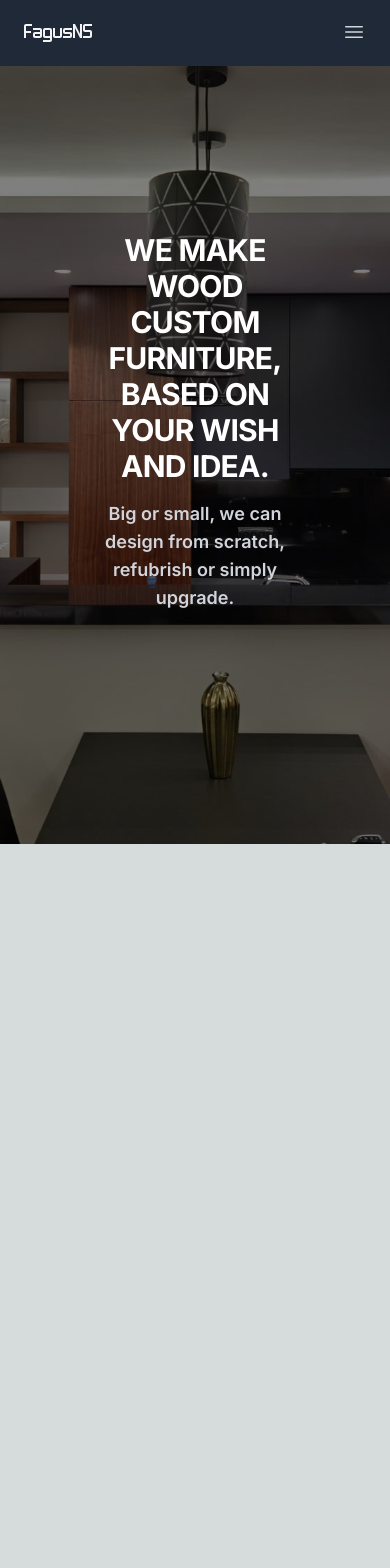
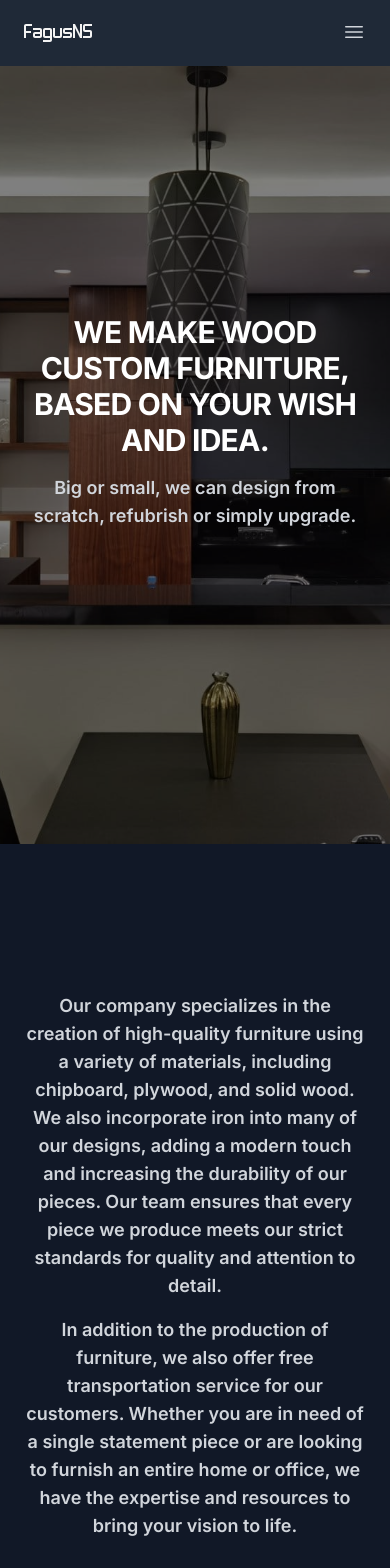
Before and after one commit to vladavoX/fagusns-nextjs, a Next.js app: page /en in a window 390 px wide. Shown: the top 1568 px of the page. Before the commit the page ends 844 px from the top, so only its background shows below. Built offline with nearby package versions, Linux system fonts and the light colour scheme.

Commit message:
about us section

```diff
--- /dev/null
+++ b/src/app/[lang]/components/About.tsx
@@ -0,0 +1,13 @@
+const About = ({ dict }: { dict: { paragraphFirst: string; paragraphSecond: string } }) => {
+	return (
+		<section
+			id='about'
+			className='min-h-screen w-full flex flex-col gap-4 justify-center items-center text-center text-lg lg:text-3xl font-semibold text-gray-300 p-6 sm:p-24 bg-gray-900'
+		>
+			<p>{dict.paragraphFirst}</p>
+			<p>{dict.paragraphSecond}</p>
+		</section>
+	)
+}
+
+export default About
--- a/src/app/[lang]/components/Header.tsx
+++ b/src/app/[lang]/components/Header.tsx
@@ -8,7 +8,7 @@ const Header = ({
 }) => {
 	return (
 		<header className="h-screen w-full flex items-center bg-[url('/hero.jpeg')] bg-no-repeat bg-center bg-cover">
-			<div className='flex flex-col justify-center w-full sm:w-2/3 text-center sm:text-left h-full bg-black bg-opacity-50 p-24'>
+			<div className='flex flex-col justify-center w-full sm:w-2/3 text-center sm:text-left h-full bg-black bg-opacity-50 p-6 sm:p-24'>
 				<h1 className='uppercase text-3xl font-bold tracking-tight text-white sm:text-4xl lg:text-6xl'>
 					{dict.heading}
 				</h1>
--- a/src/app/[lang]/page.tsx
+++ b/src/app/[lang]/page.tsx
@@ -1,12 +1,14 @@
 import { getDictionary } from '@/get-dictionary'
 import { Locale } from '@/i18n-config'
 import Header from './components/Header'
+import About from './components/About'
 
 export default async function Home({ params: { lang } }: { params: { lang: Locale } }) {
 	const dict = await getDictionary(lang)
 	return (
 		<main className='flex min-h-screen flex-col items-center justify-between'>
 			<Header dict={dict.header} />
+			<About dict={dict.about} />
 		</main>
 	)
 }
--- a/src/dictionaries/en.json
+++ b/src/dictionaries/en.json
@@ -9,5 +9,9 @@
 	"header": {
 		"heading": "We make wood custom furniture, based on your wish and idea.",
 		"subheading": "Big or small, we can design from scratch, refubrish or simply upgrade."
+	},
+	"about": {
+		"paragraphFirst": "Our company specializes in the creation of high-quality furniture using a variety of materials, including chipboard, plywood, and solid wood. We also incorporate iron into many of our designs, adding a modern touch and increasing the durability of our pieces. Our team ensures that every piece we produce meets our strict standards for quality and attention to detail.",
+		"paragraphSecond": "In addition to the production of furniture, we also offer free transportation service for our customers. Whether you are in need of a single statement piece or are looking to furnish an entire home or office, we have the expertise and resources to bring your vision to life."
 	}
 }
--- a/src/dictionaries/ru.json
+++ b/src/dictionaries/ru.json
@@ -9,5 +9,9 @@
 	"header": {
 		"heading": "Мы изготавливаем деревянную мебель на заказ, исходя из ваших пожеланий и идей.",
 		"subheading": "Большая или маленькая, мы можем спроектировать с нуля, отремонтировать или просто модернизировать."
+	},
+	"about": {
+		"paragraphFirst": "Наша компания специализируется на создании качественной (высококачественной) мебели с использованием различных материалов, в том числе ДСП (древесно-стружечные плиты), фанеры, массива дерева (массивные доски). Мы также используем железо во многих наших работах, добавляя современный штрих и увеличивая долговечность наших изделий. Наша команда следит за тем, чтобы каждое изделие, которое мы производим, соответствовало нашим строгим стандартам качества и внимания к деталям.",
+		"paragraphSecond": "Помимо производства мебели, мы также предлагаем нашим клиентам бесплатную транспортную услугу. Нуждаетесь ли вы в изменении отдельной детали или же вы хотите обставить (обустроить) весь дом или офис, у нас есть опыт и ресурсы, чтобы воплотить ваше видение в реальность."
 	}
 }
--- a/src/dictionaries/sr.json
+++ b/src/dictionaries/sr.json
@@ -9,5 +9,9 @@
 	"header": {
 		"heading": "Izrađujemo nameštaj po meri, vašoj želji i ideji.",
 		"subheading": "Veliki ili mali, možemo dizajnirati od nule, obnoviti ili jednostavno nadograditi."
+	},
+	"about": {
+		"paragraphFirst": "Naša kompanija je specijalizovana za izradu visokokvalitetnog nameštaja od različitih materijala, uključujući ivericu, šperploču i puno drvo. Takođe ugrađujemo gvožđe u mnoge naše dizajne, dodajući moderan dodir i povećavajući izdržljivost naših komada. Naš tim osigurava da svaki komad koji proizvedemo ispunjava naše stroge standarde kvaliteta i pažnje posvećene detaljima.",
+		"paragraphSecond": "Pored proizvodnje nameštaja, nudimo i besplatan prevoz za naše kupce. Bilo da vam je potreban samo jedan komad ili želite da opremite ceo dom ili kancelariju, imamo stručnost i resurse da oživimo vašu viziju."
 	}
 }
```
